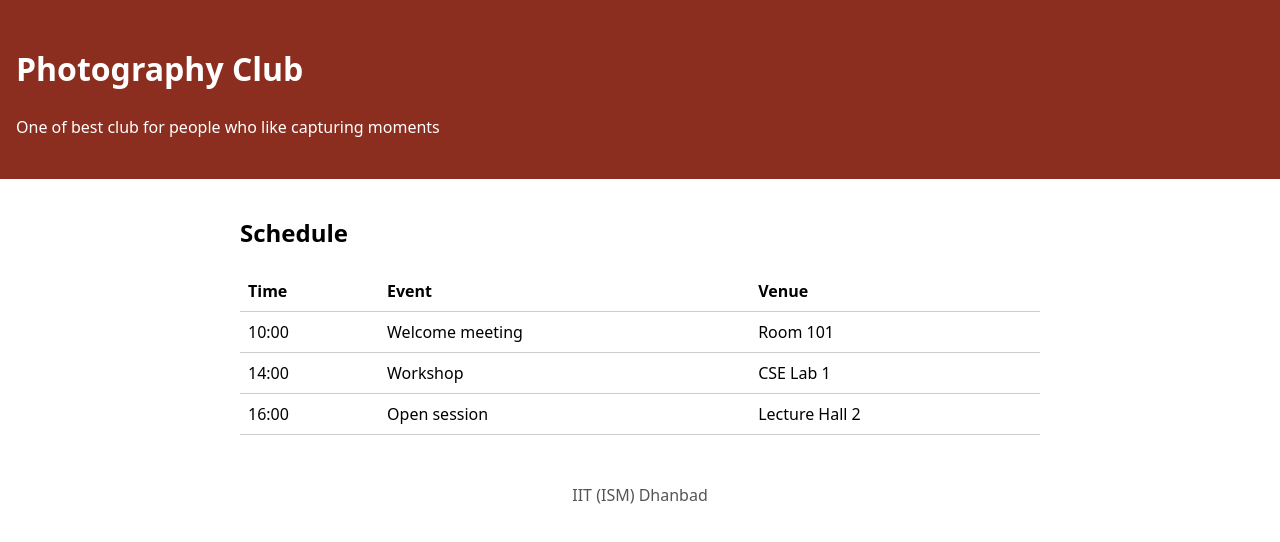
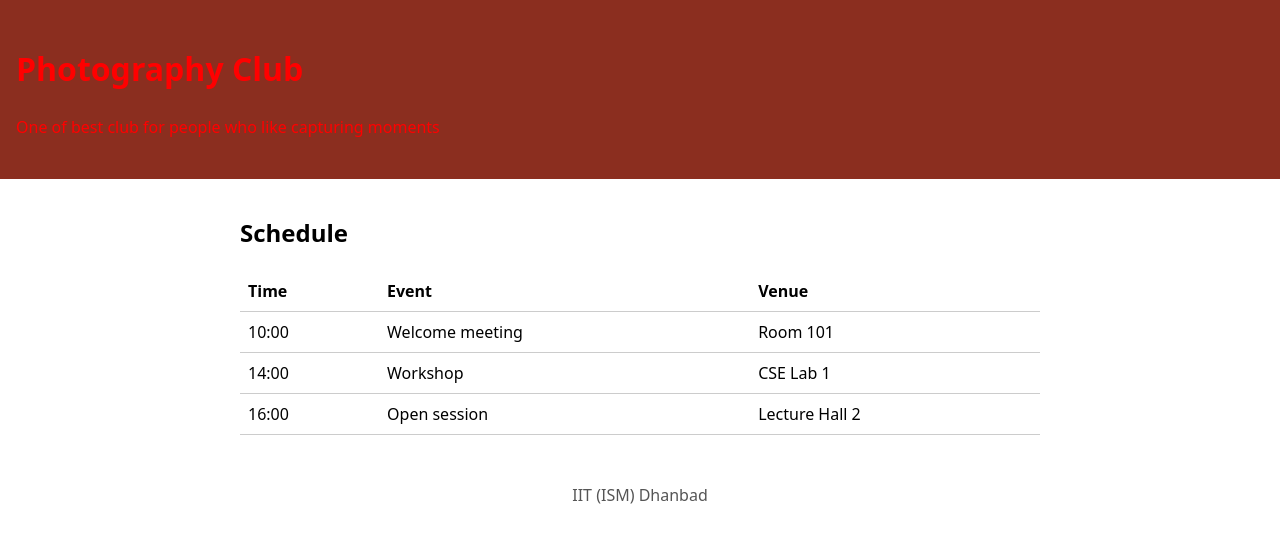
Before and after one commit to Rigved-Kumar-Shahgal/club-page, a plain HTML site: page index.html in a window 1280 px wide. Drawn offline with Linux system fonts and the light colour scheme.

Commit message:
Try a red header

```diff
--- a/style.css
+++ b/style.css
@@ -1,5 +1,5 @@
 body { margin: 0; font-family: system-ui, sans-serif; line-height: 1.5; }
-.site-header { background: #8b2e1f; color: white; padding: 1.5rem 1rem; }
+.site-header { background: #8b2e1f; color: red; padding: 1.5rem 1rem; }
 main { max-width: 50rem; margin: 0 auto; padding: 1rem; }
 table { width: 100%; border-collapse: collapse; }
 th, td { text-align: left; padding: 0.5rem; border-bottom: 1px solid #ccc; }
```
